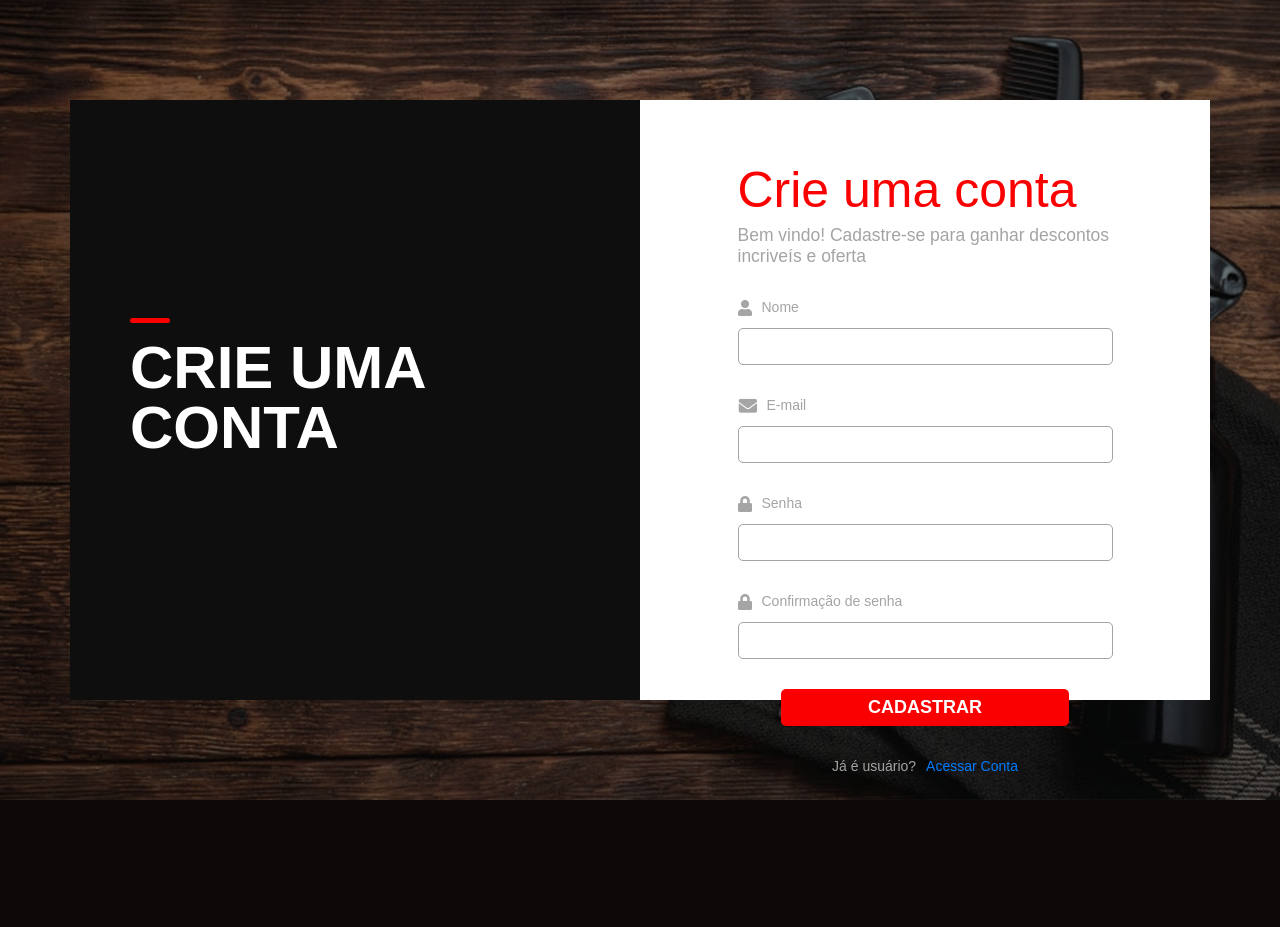
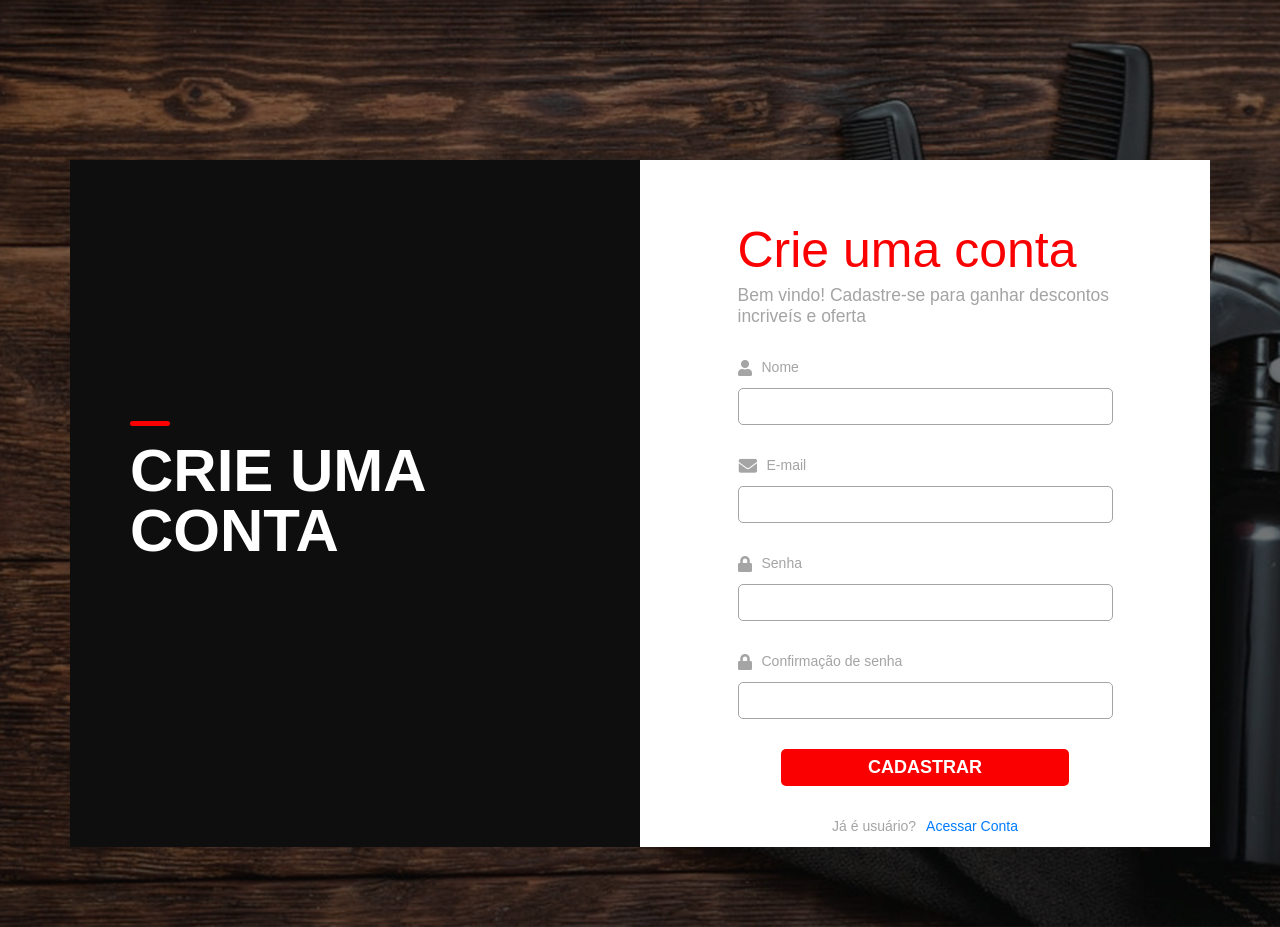
Before and after one commit to PedroMeira01/2021_projeto-ope, a Flask app: template app/templates/cadastrar_usuario.html in a window 1280 px wide. Before the commit the page ends 800 px from the top, so only its background shows below. Run offline with Flask 2, Linux system fonts and the light colour scheme; the template is opened without the code that fills it: values that come from a table or form of the project are taken from there, others are empty; some libraries are stand-ins or nearby versions; some web fonts are replaced.

Commit message:
primeiros ajustes

```diff
--- a/app/static/sass/pages/_login.scss
+++ b/app/static/sass/pages/_login.scss
@@ -1,7 +1,7 @@
-.main__login {
+.login {
   background-image: url('../img/fundo-login.png');
   background-position: center;
   background-repeat: no-repeat;
   background-size: cover;
-  height: 100vh;
+  padding: 160px 0px 80px;
 }
--- a/app/templates/cadastrar_usuario.html
+++ b/app/templates/cadastrar_usuario.html
@@ -2,16 +2,16 @@
 
 {% block content %}
 
-<section class="main__login">
-    <div class="container h-100">
+<section class="login d-flex align-items-center">
+    <div class="container">
 
-        <div class="row h-100 justify-content-center align-items-center">
+        <div class="row">
 
-            <div class="col-6 h-75 bgc-black d-flex align-items-center pl-5">
+            <div class="col-6 bgc-black d-flex align-items-center pl-5">
                 <h1 class="c-white login__card--title pl-5">Crie uma <br> conta</h1>
             </div>
 
-            <div class="col-6 h-75 bgc-white d-flex justify-content-center pt-5">
+            <div class="col-6 bgc-white d-flex justify-content-center pt-5">
 
                 <div class="col-9 pt-5">
                     <h1 class="c-red login__form--title">Crie uma conta</h1>
```
Also changed, not shown: app/static/css/main.min.css.
